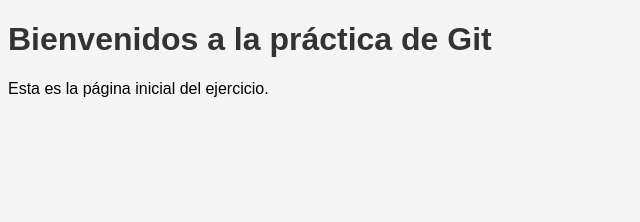
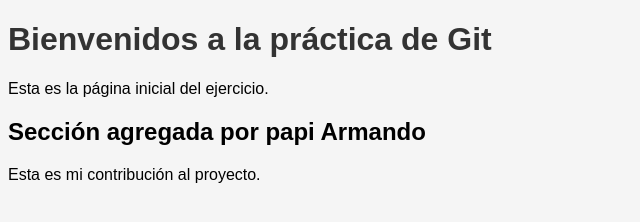
Before and after one commit to Dylanmosqueda/web-git-dylan, a plain HTML site: page index.html in a window 1280 px wide. Shown: the whole page, without its empty margins (0-640 px from the left). Drawn offline with Linux system fonts and the light colour scheme.

Commit message:
Agrego sección nueva de colaborador papi Armando

```diff
--- a/index.html
+++ b/index.html
@@ -8,5 +8,9 @@
 <body>
 <h1>Bienvenidos a la práctica de Git</h1>
 <p>Esta es la página inicial del ejercicio.</p>
+<section>
+<h2>Sección agregada por papi Armando</h2>
+<p>Esta es mi contribución al proyecto.</p>
+</section>
 </body>
 </html>
```
